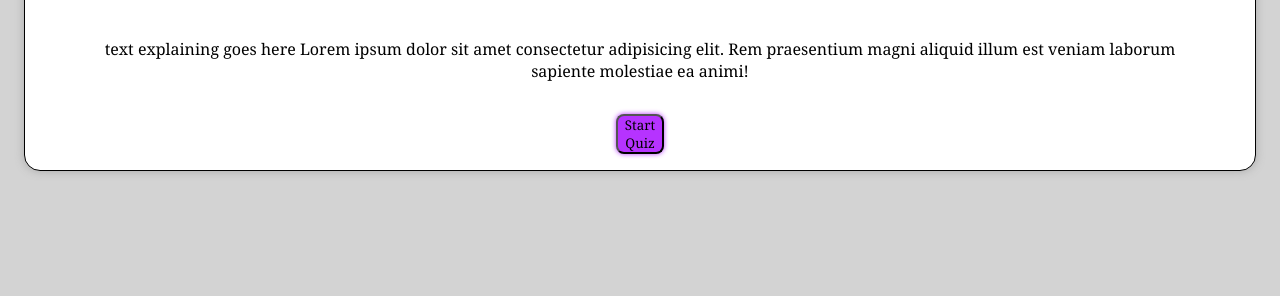
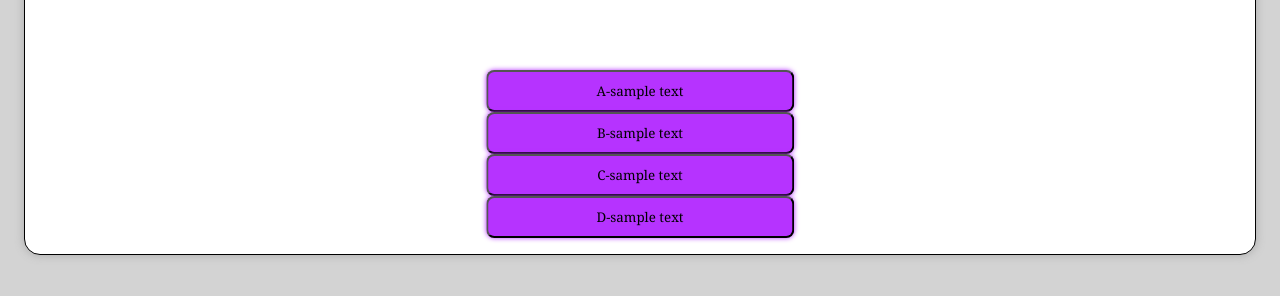
Before and after one commit to Mike2481/short-quiz, a plain HTML site: page index.html in a window 1280 px wide. Both pictures are taken after a click on the button "Start Quiz". Shown: the part 156-452 px from the top of the page. Drawn offline with Linux system fonts and the light colour scheme.

Commit message:
add onclick event to start quiz

```diff
--- a/assets/script.js
+++ b/assets/script.js
@@ -51,6 +51,10 @@ var questions = [
     }
 ]
 
-
+function swapThem() {
+    answerBox.style.display = 'block';
+    infoText.style.display = 'none';
+    startButton.style.display = 'none';
+}
 
 console.log(highScore);
--- a/assets/style.css
+++ b/assets/style.css
@@ -76,7 +76,6 @@ body {
     top: 50%;
     transform: translate(-50%);
     padding: 10px;
-    cursor: pointer;
 
 
 }
--- a/index.html
+++ b/index.html
@@ -23,7 +23,7 @@
         </div>
         <p class="info" id="info">text explaining goes here Lorem ipsum dolor sit amet consectetur adipisicing elit. Rem praesentium magni aliquid illum est veniam laborum sapiente molestiae ea animi!</p> <!-- Rules for start page and post game instruction -->
         <div class="button-container">
-            <button type="button" class="button1" id="start">Start Quiz</button>
+            <button type="button" class="button1" id="start" onclick="swapThem()">Start Quiz</button>
         </div>
         <div id="choices"><!-- Div for all the choice buttons -->
             <button type="button" class="button2" id="a">A-sample text</button>
```
